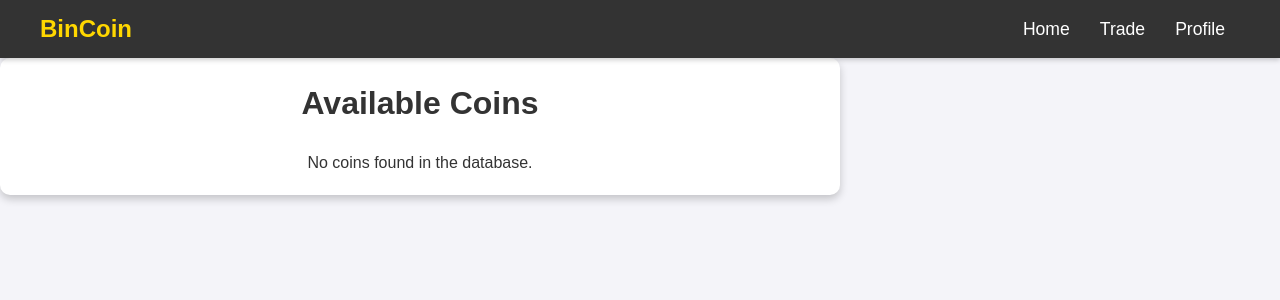
After one commit to georgipopov0/BinCoin, a PHP site: page /php/coins.php in a window 1280 px wide. The commit adds this page. Shown: the top 300 px of the page. Run offline with PHP 8.4, Linux system fonts and the light colour scheme; data that the repository does not hold is empty.

Commit message:
Fixed navbar and improved code quality

```diff
--- /dev/null
+++ b/components/header.php
@@ -0,0 +1,10 @@
+<header>
+        <div class="navbar">
+            <div class="title">BinCoin</div>
+            <div class="nav-buttons">
+                <a href="list_coins.php">Home</a>
+                <a href="trade.php">Trade</a>
+                <a href="user_profile.php?user=<?php echo htmlspecialchars($CURRENTUSER); ?>">Profile</a>
+            </div>
+        </div>
+    </header>
--- a/css/list_coins.css
+++ b/css/list_coins.css
@@ -1,14 +1,3 @@
-body {
-    font-family: Arial, sans-serif;
-    margin: 0;
-    padding: 0;
-    background-color: #f4f4f9;
-    display: flex;
-    justify-content: center;
-    align-items: center;
-    min-height: 100vh;
-}
-
 .container {
     background-color: #fff;
     padding: 20px;
--- a/css/navbar.css
+++ b/css/navbar.css
@@ -1,37 +1,74 @@
+/* navbar.css */
+
+/* Ensure the header stays at the top */
 header {
-    background-color: #333;
-    color: #fff;
-    padding: 10px 20px;
-    position: sticky;
-    top: 0;
-    z-index: 1000;
+    background-color: #333; /* Dark background color */
+    color: #fff; /* White text color */
+    padding: 10px 20px; /* Add padding for spacing */
+    position: sticky; /* Makes the header stick to the top */
+    top: 0; /* Aligns the header to the top of the viewport */
+    z-index: 1000; /* Ensures it stays above other content */
+    width: 100%; /* Makes the header span the entire width */
+    box-shadow: 0 2px 5px rgba(0, 0, 0, 0.2); /* Adds a subtle shadow */
+    box-sizing: border-box; /* Ensures padding is included in the width */
 }
 
+/* Navbar styling */
 .navbar {
-    display: flex !important;
-    justify-content: space-between !important;
-    align-items: center !important;
-    max-width: 1200px !important;
-    margin: 0 auto !important;
+    display: flex; /* Makes items align horizontally */
+    justify-content: space-between; /* Spaces out title and nav buttons */
+    align-items: center; /* Vertically centers content */
+    max-width: 1200px; /* Optional: Limits the width of the navbar */
+    margin: 0 auto; /* Centers the navbar */
+    width: 100%; /* Ensures the navbar takes full width */
+    box-sizing: border-box; /* Ensures padding is included in the width */
 }
 
+/* Title styling */
 .navbar .title {
-    font-size: 1.5em !important;
-    font-weight: bold !important;
-    color: gold !important;
+    font-size: 1.5em; /* Larger font size for the title */
+    font-weight: bold; /* Bold text */
+    color: gold; /* Gold color for the title */
 }
 
+/* Navigation buttons styling */
 .navbar .nav-buttons {
-    display: flex !important;
+    display: flex; /* Aligns nav buttons horizontally */
 }
 
 .navbar .nav-buttons a {
-    color: #fff !important;
-    text-decoration: none !important;
-    margin: 0 15px !important;
-    font-size: 1.1em !important;
+    color: #fff; /* White text color */
+    text-decoration: none; /* Removes underline */
+    margin: 0 15px; /* Adds space between links */
+    font-size: 1.1em; /* Slightly larger font size */
+    transition: color 0.3s ease, text-decoration 0.3s ease; /* Smooth hover effect */
 }
 
 .navbar .nav-buttons a:hover {
-    text-decoration: underline !important;
+    text-decoration: underline; /* Adds underline on hover */
+    color: #ddd; /* Changes color on hover */
 }
+
+/* coin.css */
+/* Add any necessary styles for the coin-container and other elements here */
+.coin-container {
+    max-width: 1200px;
+    margin: 20px auto;
+    padding: 20px;
+}
+
+.coin-details {
+    display: flex;
+    flex-wrap: wrap;
+    gap: 20px;
+}
+
+.image-section img {
+    max-width: 100%;
+    height: auto;
+    display: block;
+}
+
+.info-section {
+    flex: 1;
+}
--- /dev/null
+++ b/css/theme.css
@@ -0,0 +1,12 @@
+body, h1, h2, h3, p, ul, li, table, th, td {
+    margin: 0;
+    padding: 0;
+    box-sizing: border-box;
+}
+
+body {
+    font-family: Arial, sans-serif;
+    background-color: #f4f4f9;
+    color: #333;
+    line-height: 1.6;
+}
--- a/php/list_coins.php
+++ b/php/coins.php
@@ -21,24 +21,19 @@ $conn->close();
 
 <!DOCTYPE html>
 <html lang="en">
+
 <head>
     <meta charset="UTF-8">
     <meta name="viewport" content="width=device-width, initial-scale=1.0">
     <title>All Coins</title>
+    <link rel="stylesheet" href="../css/theme.css">
     <link rel="stylesheet" href="../css/list_coins.css">
     <link rel="stylesheet" href="../css/navbar.css">
 </head>
+
 <body>
-<header>
-        <div class="navbar">
-            <div class="title">BinCoin</div>
-            <div class="nav-buttons">
-                <a href="list_coins.php">Home</a>
-                <a href="trade.php">Trade</a>
-                <a href="user_profile.php?user=<?php echo htmlspecialchars($CURRENTUSER); ?>">Profile</a>
-            </div>
-        </div>
-    </header>
+    <?php include '../components/header.php'; ?>
+
     <div class="container">
         <h1>Available Coins</h1>
         <?php if (count($coins) > 0): ?>
@@ -73,4 +68,5 @@ $conn->close();
         <?php endif; ?>
     </div>
 </body>
+
 </html>
--- a/php/constants.php
+++ b/php/constants.php
@@ -4,16 +4,3 @@ const USERNAME = "root";
 const PASSWORD = "";
 const DBNAME = "bincoin";
 $CURRENTUSER = "Alice";
-$NAVBAR = <<<EOD
-<header>
-    <div class="navbar">
-        <div class="title">BinCoin</div>
-        <div class="nav-buttons">
-            <a href="list_coins.php">Home</a>
-            <a href="trade.php">Trade</a>
-            <a href="user_profile.php?user=<?php echo htmlspecialchars($CURRENTUSER); ?>">Profile</a>
-        </div>
-    </div>
-</header>
-EOD;
-?>
--- a/php/index.php
+++ b/php/index.php
@@ -5,7 +5,6 @@
 		$uri = 'http://';
 	}
 	$uri .= $_SERVER['HTTP_HOST'];
-	header('Location: '.$uri.'/test/');
+	header('Location: '.$uri.'/php/login.php');
 	exit;
 ?>
-Something is wrong with the XAMPP installation :-(
```
Also changed, not shown: css/coin.css (+0 -11 lines), css/login.css (+0 -10 lines), php/coin.php (+6 -10 lines), php/login.php (+7 -11 lines), php/user_profile.php (+7 -11 lines), test/index.php (deleted, +0 -5 lines), test/welcome.php (deleted, +0 -25 lines).
